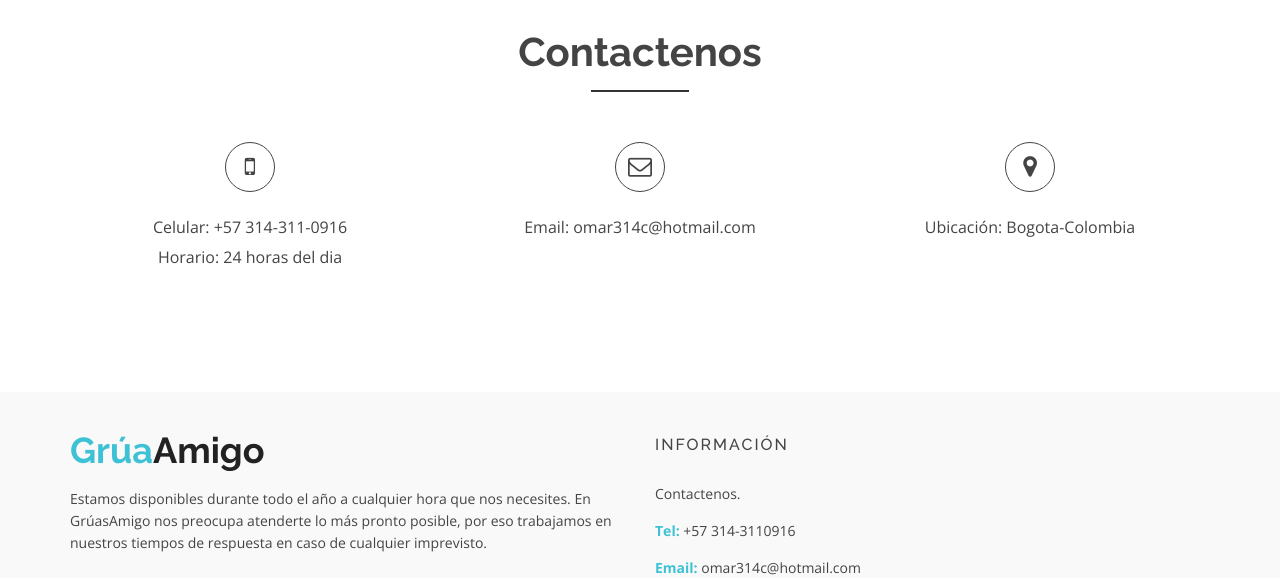
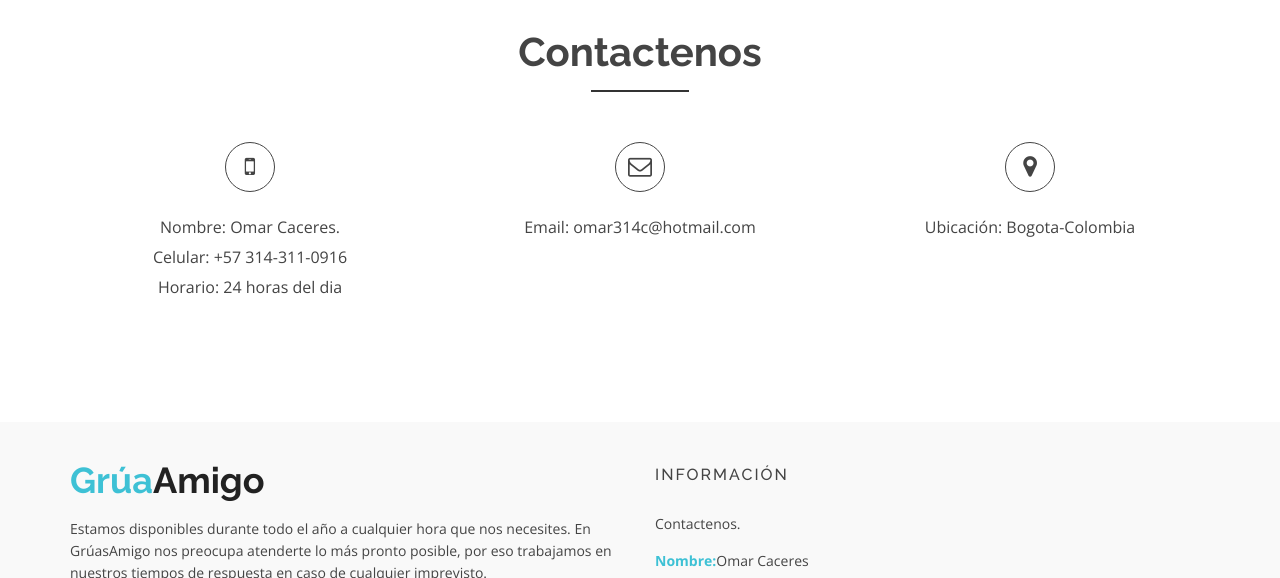
Before and after one commit to camilol10/gruaamigo, a plain HTML site: page index.html in a window 1280 px wide. Shown: the part 2938-3516 px from the top of the page. Drawn offline with nearby package versions, Linux system fonts and the light colour scheme; some packages are replaced by stand-ins of ours.

Commit message:
nombre
nombre

```diff
--- a/index.html
+++ b/index.html
@@ -560,6 +560,7 @@
               <div class="single-icon">
                 <i class="fa fa-mobile"></i>
                 <p>
+			Nombre: Omar Caceres.<br>
                   Celular: +57 314-311-0916<br>
                   <span>Horario: 24 horas del dia</span>
                 </p>
@@ -639,6 +640,7 @@
                   Contactenos.
                 </p>
                 <div class="footer-contacts">
+			<p><span>Nombre:</span>Omar Caceres</p>
                   <p><span>Tel:</span> +57 314-3110916</p>
                   <p><span>Email:</span> omar314c@hotmail.com</p>
                   <p><span>Horario:</span> 24 horas del dia</p>
```
